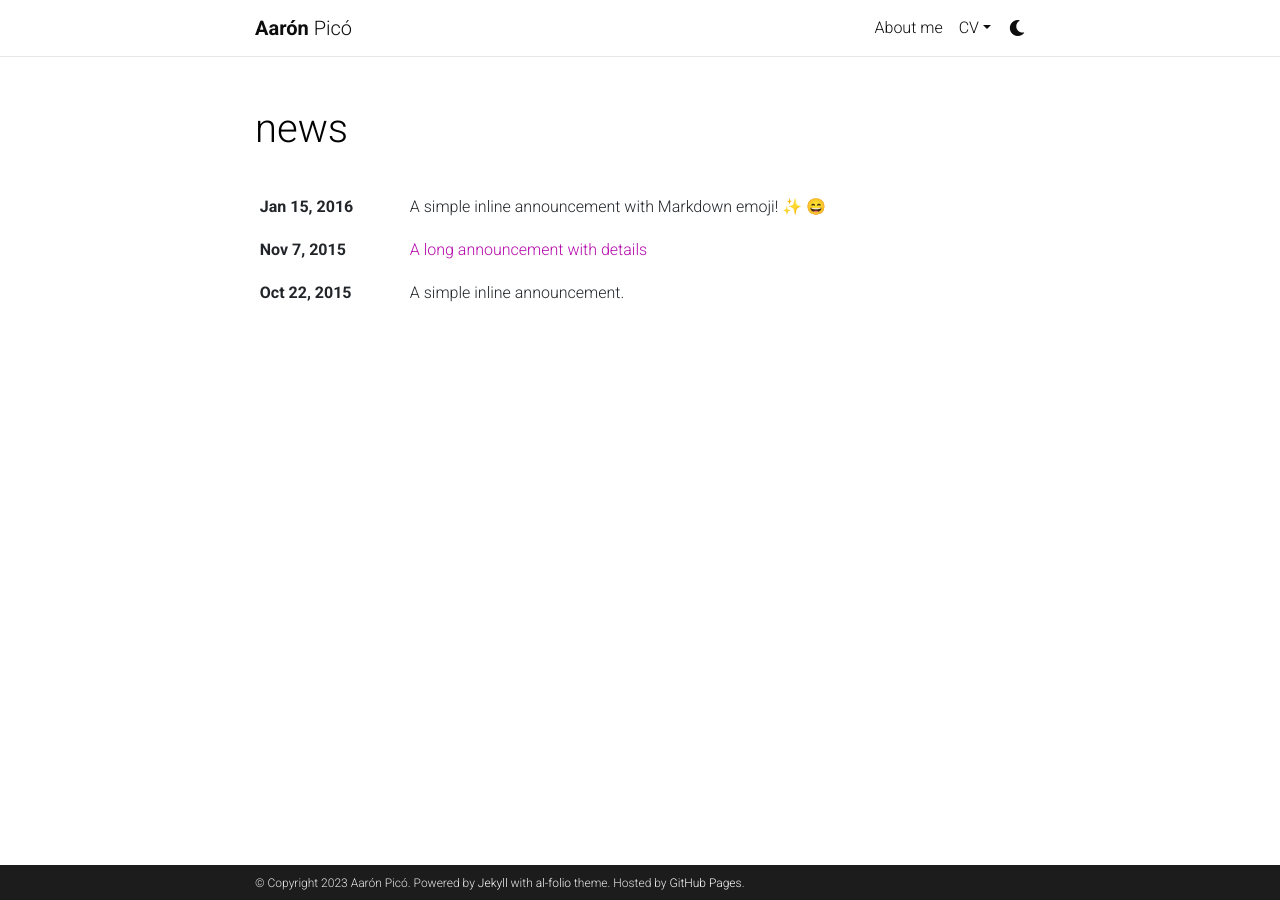
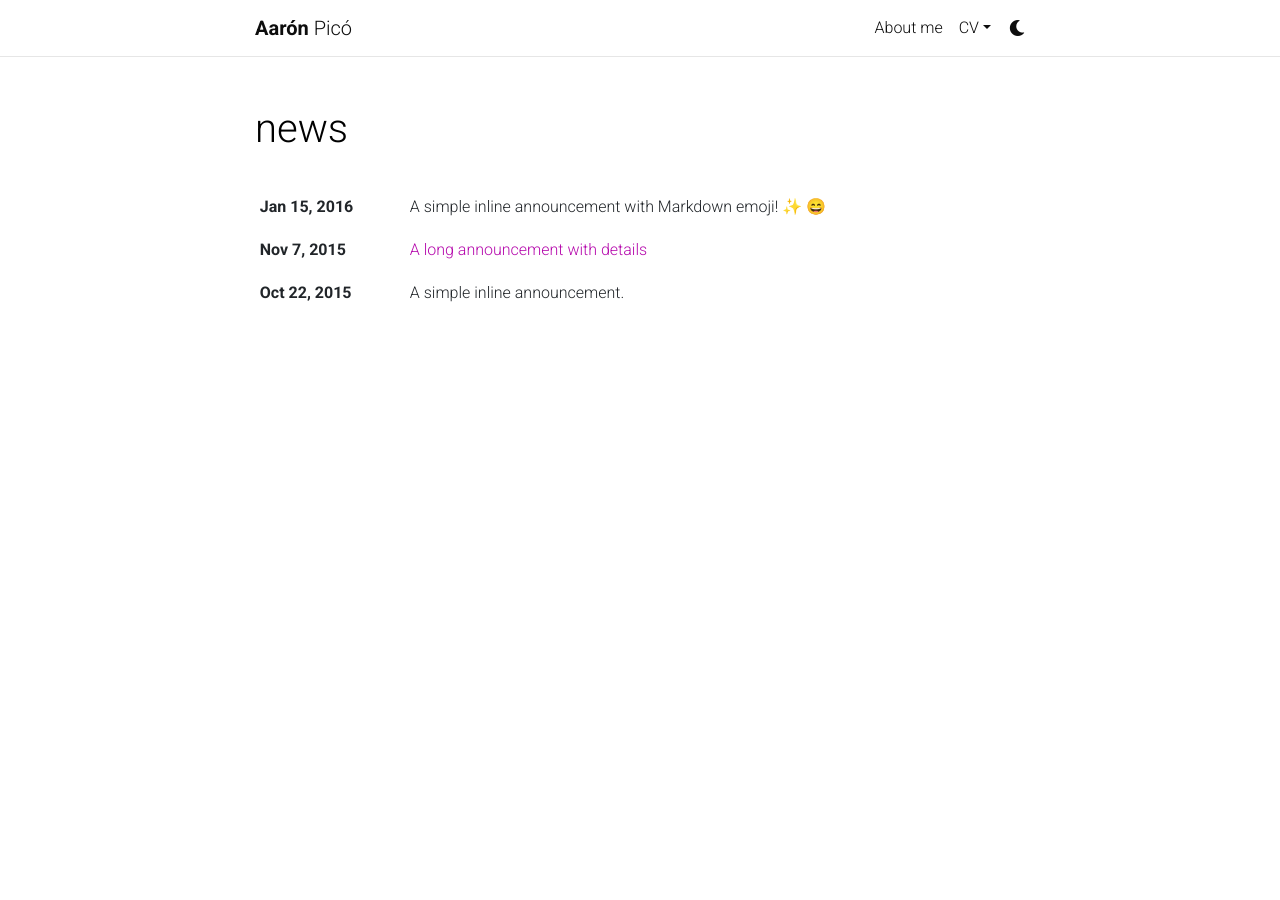
Before and after one commit to PicoAaron/picoaaron.github.io, a Jekyll site: the page built from news.html, in a window 1280 px wide. Built offline with Jekyll 4.4.1, drawn with Linux system fonts in a browser that asks for light colours; emoji names are drawn with the system emoji font; comment, search, counter and statistics services are not loaded; a style sheet for code colours, icons or effects is not loaded.

Commit message:
Minor changes

```diff
--- a/_config.yml
+++ b/_config.yml
@@ -27,7 +27,7 @@ impressum_path:  # set to path to include impressum link in the footer, use the
 # -----------------------------------------------------------------------------
 
 # code highlighter theme
-highlight_theme_light: github   # https://github.com/jwarby/jekyll-pygments-themes
+highlight_theme_light: native   # https://github.com/jwarby/jekyll-pygments-themes
 highlight_theme_dark: native    # https://github.com/jwarby/jekyll-pygments-themes
 
 # repo color theme
--- a/_layouts/default.html
+++ b/_layouts/default.html
@@ -46,8 +46,8 @@
       {% endif %}
     </div>
 
-    <!-- Footer -->
-    {%- include footer.html %}
+    <!-- Footer
+    {%- include footer.html %}-->
 
     <!-- JavaScripts -->
     {% include scripts/jquery.html %}
```
